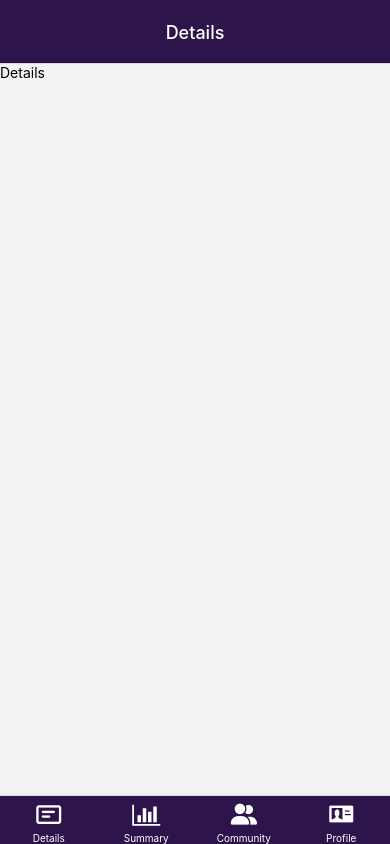
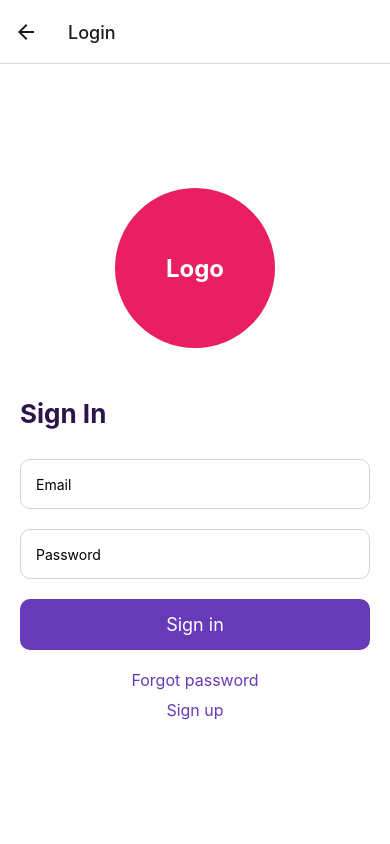
Before and after one commit to JoyfulTechLauncher/joyfulfrugalista, a React Native app: screen /Login in a window 390 px wide. Built offline with nearby package versions, Linux system fonts and the light colour scheme.

Commit message:
finish the navigation between login and profile

```diff
--- a/App.js
+++ b/App.js
@@ -2,14 +2,29 @@
 import { StatusBar } from "expo-status-bar";
 import { StyleSheet, Text, View } from "react-native";
 import MainPage from "./screens/MainPage";
-import MyTabs from "./components/MyTabs";
+import MyTabs from './components/MyTabs';
+import Profile from "./screens/Profile"
+
 import { createBottomTabNavigator } from "@react-navigation/bottom-tabs";
 import { NavigationContainer } from "@react-navigation/native";
+import { createStackNavigator } from '@react-navigation/stack';
+import Login from './screens/Login';
 
+const Stack = createStackNavigator();
 
-const Tab = createBottomTabNavigator();
-
+function AppNavigator() {
+  return (
+    <Stack.Navigator>
+      <Stack.Screen name="MyTabs" component={MyTabs} options={{ headerShown: false }} />
+      <Stack.Screen name="Login" component={Login} />
+    </Stack.Navigator>
+  );
+}
 
 export default function App() {
-  return <MainPage />;
+  return (
+    <NavigationContainer>
+      <AppNavigator />
+    </NavigationContainer>
+  );
 }
--- a/screens/Login.js
+++ b/screens/Login.js
@@ -45,7 +45,7 @@
   container: {
       flex: 1,
       justifyContent: 'center',
-      alignItems: 'stretch', // This will center the logo horizontally
+      alignItems: 'stretch',
       padding: 20,
       backgroundColor: '#fff',
     },
@@ -62,45 +62,45 @@
   logoText: {
     fontSize: 24,
     fontWeight: 'bold',
-    color: '#fff', // Logo text is probably white
+    color: '#fff',
   },
   title: {
-    fontSize: 26, // Slightly larger title
-    fontWeight: 'bold', // Bold title text
-    marginBottom: 30, // Increase spacing
-    alignSelf: 'left',
-    color: '#2d144b', // Assuming a dark title color
+    fontSize: 26,
+    fontWeight: 'bold',
+    marginBottom: 30,
+    textAlign: 'left',
+    color: '#2d144b',
   },
   input: {
-    height: 50, // Larger touch area
-    borderColor: '#d3d3d3', // Lighter border color
+    height: 50,
+    borderColor: '#d3d3d3',
     borderWidth: 1,
     marginBottom: 20,
-    paddingHorizontal: 15, // More padding inside
-    borderRadius: 10, // Rounded borders
+    paddingHorizontal: 15,
+    borderRadius: 10,
   },
   button: {
-    backgroundColor: '#673AB7', // Button background color
-    paddingVertical: 15, // Slightly larger button
-    borderRadius: 10, // Rounded borders
+    backgroundColor: '#673AB7',
+    paddingVertical: 15,
+    borderRadius: 10,
     alignItems: 'center',
-    marginBottom: 10, // Spacing after button
+    marginBottom: 10,
   },
   buttonText: {
-    color: '#fff', // Text color is white
+    color: '#fff',
     fontSize: 18,
   },
   forgotPassword: {
-    color: '#673AB7', // Match sign-in button color
-    fontSize: 16, // Slightly larger font
+    color: '#673AB7',
+    fontSize: 16,
     marginTop: 10,
-    alignSelf: 'center', // Center align text
+    alignSelf: 'center',
   },
   signUp: {
-    color: '#673AB7', // Match sign-in button color
-    fontSize: 16, // Slightly larger font
+    color: '#673AB7',
+    fontSize: 16,
     marginTop: 10,
-    alignSelf: 'center', // Center align text
+    alignSelf: 'center',
   },
 });
 
--- a/screens/Profile.js
+++ b/screens/Profile.js
@@ -1,4 +1,4 @@
-// 在 Profile.js 文件中
+
 import React from 'react';
 import { View, Button } from 'react-native';
 
@@ -6,7 +6,7 @@
   return (
     <View style={{ flex: 1, alignItems: 'center', justifyContent: 'center' }}>
       <Button
-        title="Go to Login"
+        title="Login"
         onPress={() => navigation.navigate('Login')}
       />
     </View>
```
Also changed, not shown: components/AppNavigator.js (deleted, +0 -20 lines), package.json (+4 -5 lines), 2 other files (tests, documents, lock files or other folders).
